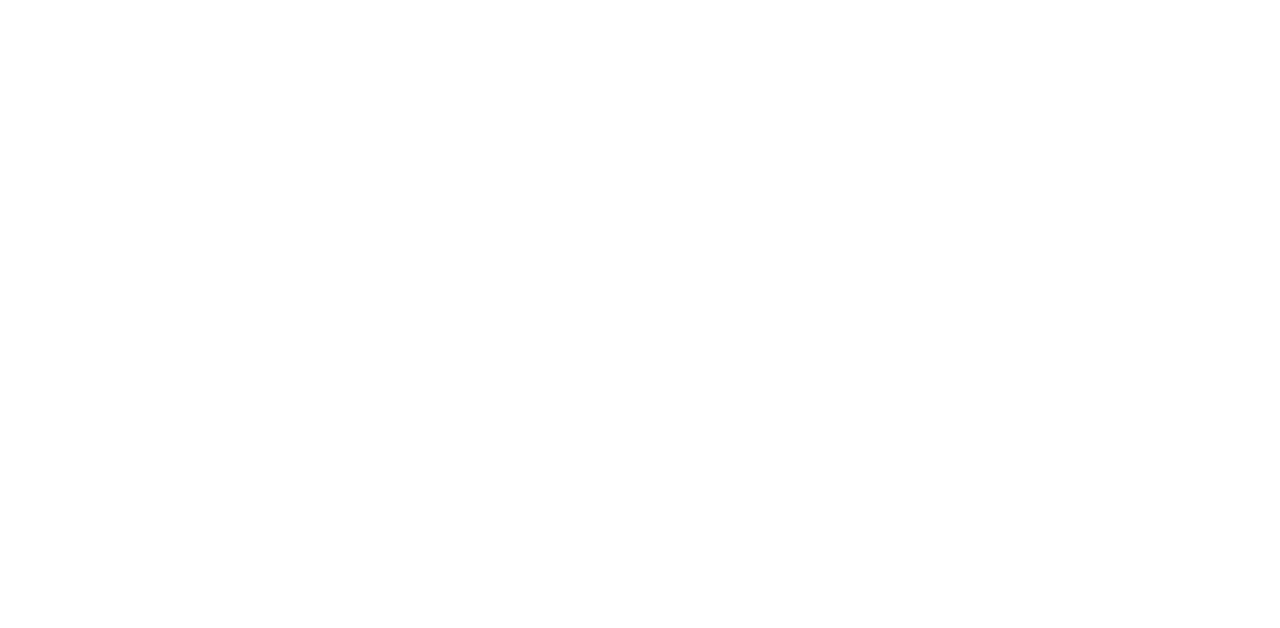
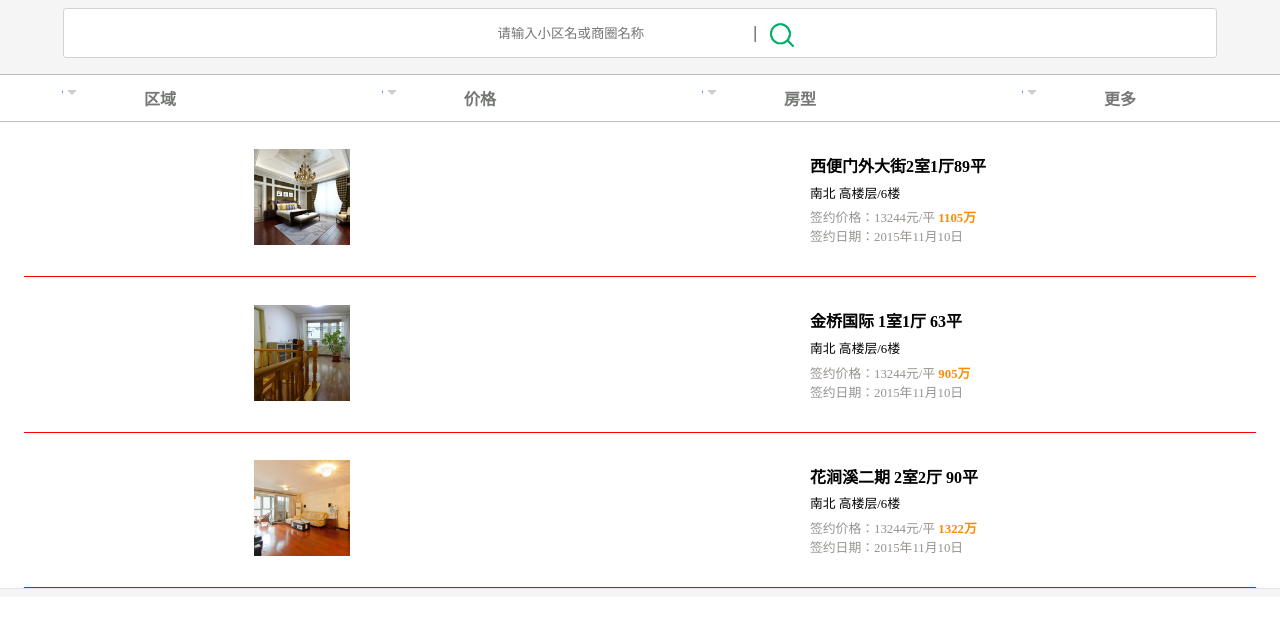
Before and after one commit to jing250/zhaofangwuyou, a plain HTML site: page SecondHandList/SecondHandList.html in a window 1280 px wide. Drawn offline with Linux system fonts and the light colour scheme.

Commit message:
'二手房页面和详情页轮播图'

```diff
--- a/SecondHandList/SecondHandList.html
+++ b/SecondHandList/SecondHandList.html
@@ -6,12 +6,77 @@
     <meta name="viewport" content="width=device-width, initial-scale=1.0, maximum-scale=1.0, user-scalable=0">
     <meta http-equiv="X-UA-Compatible" content="ie=edge">
     <title>二手房</title>
-    <link rel="stylesheet" href="">
+    <link rel="stylesheet" href="./css/SecondHandList.css">
     <script src=""></script>
 </head>
 
 <body>
+    <div class="box">
+        <!-- 搜索栏 -->
+        <div class="Searching">
+            <input type="text" placeholder="请输入小区名或商圈名称">|
+            <div class="search"></div>
+        </div>
 
+        <!-- 主题内容 -->
+        <div class="Topic">
+            <div class="nav">
+                <div>区域</div>
+                <div>价格</div>
+                <div>房型</div>
+                <div>更多</div>
+            </div>
+        </div>
+
+        <!-- 热门房源 -->
+        <section class="hotHouse">
+            <ul>
+                <li>
+                    <a href="./Details1.html">
+                        <div class="img">
+                            <img src="../image/SecondHandList/img1.png" alt="">
+                        </div>
+                        <div class="text">
+                            <h3>西便门外大街2室1厅89平</h3>
+                            <p>南北 高楼层/6楼
+                            </p>
+                            <span>签约价格：13244元/平 <strong>1105万</strong></span>
+                            <span>签约日期：2015年11月10日</span>
+                        </div>
+                    </a>
+                </li>
+                <li>
+                    <a href="./Details1.html">
+                        <div class="img">
+                            <img src="../image/SecondHandList/img2.png" alt="">
+                        </div>
+                        <div class="text">
+                            <h3>金桥国际 1室1厅 63平</h3>
+                            <p>南北 高楼层/6楼
+                            </p>
+                            <span>签约价格：13244元/平 <strong>905万</strong></span>
+                            <span>签约日期：2015年11月10日</span>
+                        </div>
+                    </a>
+                </li>
+                <li>
+                    <a href="./Details1.html">
+                        <div class="img">
+                            <img src="../image/SecondHandList/img3.png" alt="">
+                        </div>
+                        <div class="text">
+                            <h3>花涧溪二期 2室2厅 90平</h3>
+                            <p>南北 高楼层/6楼
+                            </p>
+                            <span>签约价格：13244元/平 <strong>1322万</strong></span>
+                            <span>签约日期：2015年11月10日</span>
+                        </div>
+                    </a>
+                </li>
+            </ul>
+        </section>
+
+    </div>
 </body>
 
 </html>
--- /dev/null
+++ b/SecondHandList/css/Details1.less
@@ -0,0 +1,38 @@
+* {
+    margin: 0;
+    padding: 0;
+}
+
+ul {
+    list-style: none;
+}
+
+a {
+    text-decoration: none;
+    color: rgb(49, 48, 48);
+}
+
+/* 轮播图 */
+.swiper {
+    width: 100%;
+    height: 20rem;
+    position: relative;
+
+
+    .swiper-slide>img {
+        width: 100%;
+        height: 100%;
+    }
+
+    .swiper-pagination {
+        width: 4.5rem;
+        height: 2.8rem;
+        line-height: 3rem;
+        background-color: rgba(87, 91, 90, .4);
+        color: white;
+        border-radius: 40%;
+        // margin-left: 32rem;
+        margin-left: 85%;
+
+    }
+}
--- /dev/null
+++ b/SecondHandList/css/SecondHandList.less
@@ -0,0 +1,141 @@
+* {
+    margin: 0;
+    padding: 0;
+}
+
+ul {
+    list-style: none;
+}
+
+a {
+    display: block;
+    text-decoration: none;
+}
+
+
+
+.box {
+    background-color: #F5F5F5;
+    overflow: hidden;
+}
+
+.Searching {
+    width: 90%;
+    height: 3rem;
+    margin: .5rem auto;
+    margin-bottom: 1rem;
+    background-color: #FFFFFF;
+    border-radius: .2rem;
+
+    display: flex;
+    justify-content: center;
+    align-items: center;
+
+    border: 1px solid rgb(211, 209, 209);
+
+    input {
+        width: 16rem;
+        height: 1.2rem;
+        margin-left: 1rem;
+        border: none;
+        outline: none;
+    }
+
+    .search {
+        width: 2rem;
+        height: 2rem;
+        margin-left: .6rem;
+        background: url(../../image/SecondHandList/search_03.png) no-repeat center;
+        background-size: 75%;
+        // background-color: rgb(240, 234, 164);
+    }
+}
+
+
+.Topic {
+    width: 100%;
+
+    .nav {
+        width: 100%;
+        height: 3rem;
+        display: flex;
+        background-color: #FFFFFF;
+
+        div {
+            width: 25%;
+            display: flex;
+            justify-content: center;
+            align-items: center;
+            font-weight: 600;
+            color: #747774;
+            border-top: 1px solid rgb(189, 186, 186);
+            border-bottom: 1px solid rgb(191, 188, 188);
+            background: url(../../image/SecondHandList/jian.png) no-repeat 62px 7px;
+
+        }
+    }
+
+}
+
+/* 热门房源 */
+.hotHouse {
+    margin-bottom: 0.5rem;
+    background-color: #ffffff;
+    border-bottom: 1px solid #e5e5e5;
+
+    ul {
+        padding: 0 1.5rem;
+        box-sizing: border-box;
+
+        li {
+            a {
+                display: flex;
+                justify-content: space-around;
+                align-items: center;
+                padding: 1.7rem 0;
+                border-bottom: 1px solid red;
+
+                img {
+                    width: 6rem;
+                    height: 6rem;
+                }
+
+                .text {
+                    h3 {
+                        font-size: 1rem;
+                        width: 13.5rem;
+                        overflow: hidden;
+                        white-space: nowrap;
+                        text-overflow: ellipsis;
+                        color: #000000;
+                    }
+
+                    p {
+                        font-size: .8rem;
+                        padding: 0.35rem 0;
+                        box-sizing: border-box;
+                        color: #000;
+                        overflow: hidden;
+
+                    }
+
+                    span {
+                        display: block;
+                        font-size: .8rem;
+                        color: #969390;
+
+                        strong {
+                            color: #ff8a00;
+                            // float: right;
+                        }
+                    }
+                }
+            }
+        }
+
+        li:last-of-type {
+            border-bottom: none;
+        }
+
+    }
+}
--- /dev/null
+++ b/SecondHandList/js/setRem.js
@@ -0,0 +1,37 @@
+function setRem() {
+    var uiWidth = 375;
+    var clientWidth = document.documentElement.clientWidth || document.body.clientWidth;
+
+    // 设备的宽 最大是600px
+    clientWidth = clientWidth > 600 ? 600 : clientWidth;
+    var html = document.querySelector('html');
+
+    clientWidth = clientWidth < 230 ? 230 : clientWidth;
+    // console.log(clientWidth);
+    html.style.fontSize = (clientWidth / uiWidth) * 10 + 'px';
+}
+
+window.onload = setRem;
+window.onresize = setRem;
+
+
+// 轮播图 部分
+var mySwiper = new Swiper('.swiper', {
+
+    direction: 'horizontal',
+    loop: true,
+
+    // 如果需要分页器
+    pagination: {
+        el: '.swiper-pagination',
+        type: 'fraction',
+
+
+    },
+
+    autoplay: {
+        delay: 1000,
+        stopOnLastSlide: false,
+        disableOnInteraction: true,
+    },
+})
```
Also changed, not shown: SecondHandList/Details1.html (+43 -1 lines), SecondHandList/css/Details1.css (added), SecondHandList/css/SecondHandList.css (added), SecondHandList/css/swiper-bundle.min.css (added), SecondHandList/js/swiper-bundle.min.js (added), image/SecondHandList/QQ图片20231010193731.png (added), image/SecondHandList/jian.png (added).
